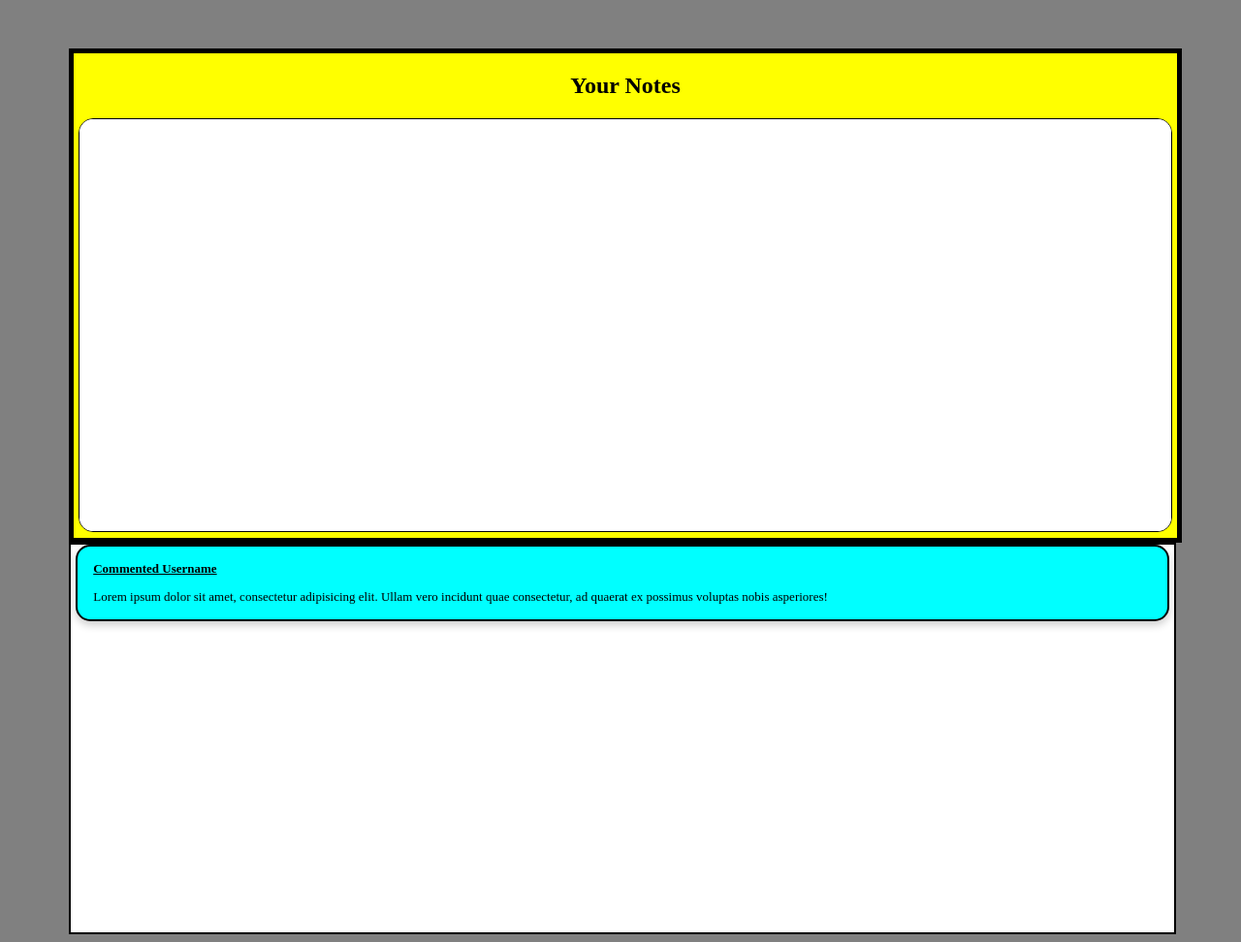
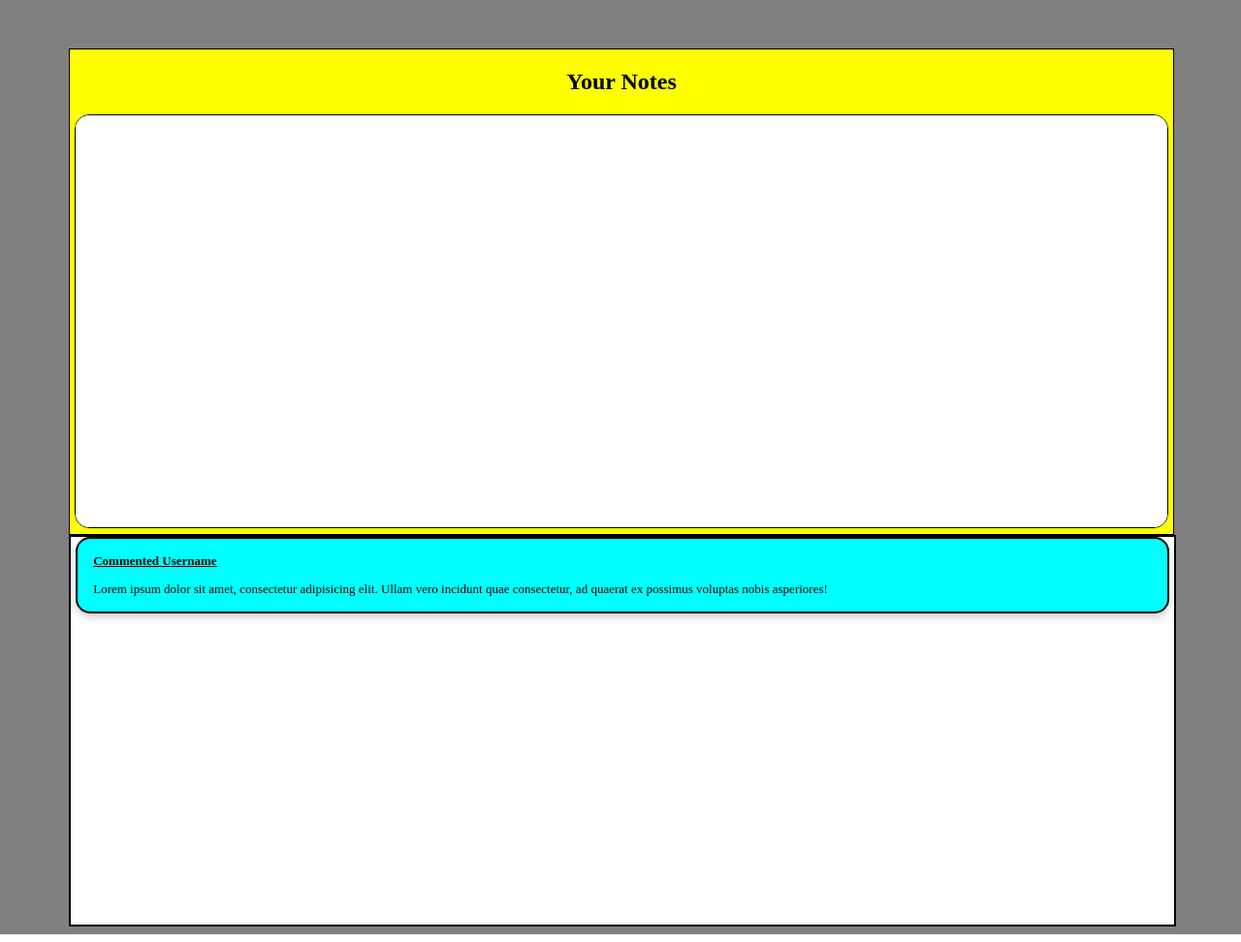
Before and after one commit to CarverWasTaken/MusketeerNotes, a Flask app: template FrontEnd/templates/viewNote.html in a window 1280 px wide. Shown: the whole page at 97% size. Run offline with Flask 2, Linux system fonts and the light colour scheme; the template is opened without the code that fills it, so the values that code supplies are empty; parts of the project's set-up code (start-up, migrations or seed data) failed here and were passed over.

Commit message:
Small adjustments

```diff
--- a/FrontEnd/static/styles/noteView.css
+++ b/FrontEnd/static/styles/noteView.css
@@ -1,5 +1,5 @@
 .outerBox{
-  border: solid 5px;
+  border: solid 1px;
   width: 90%;
   height:500px;
   margin-left: 5%;
--- a/FrontEnd/templates/viewNote.html
+++ b/FrontEnd/templates/viewNote.html
@@ -31,6 +31,7 @@
         </div>
 
 
+
        </div>
     </div>
  </body>
```
